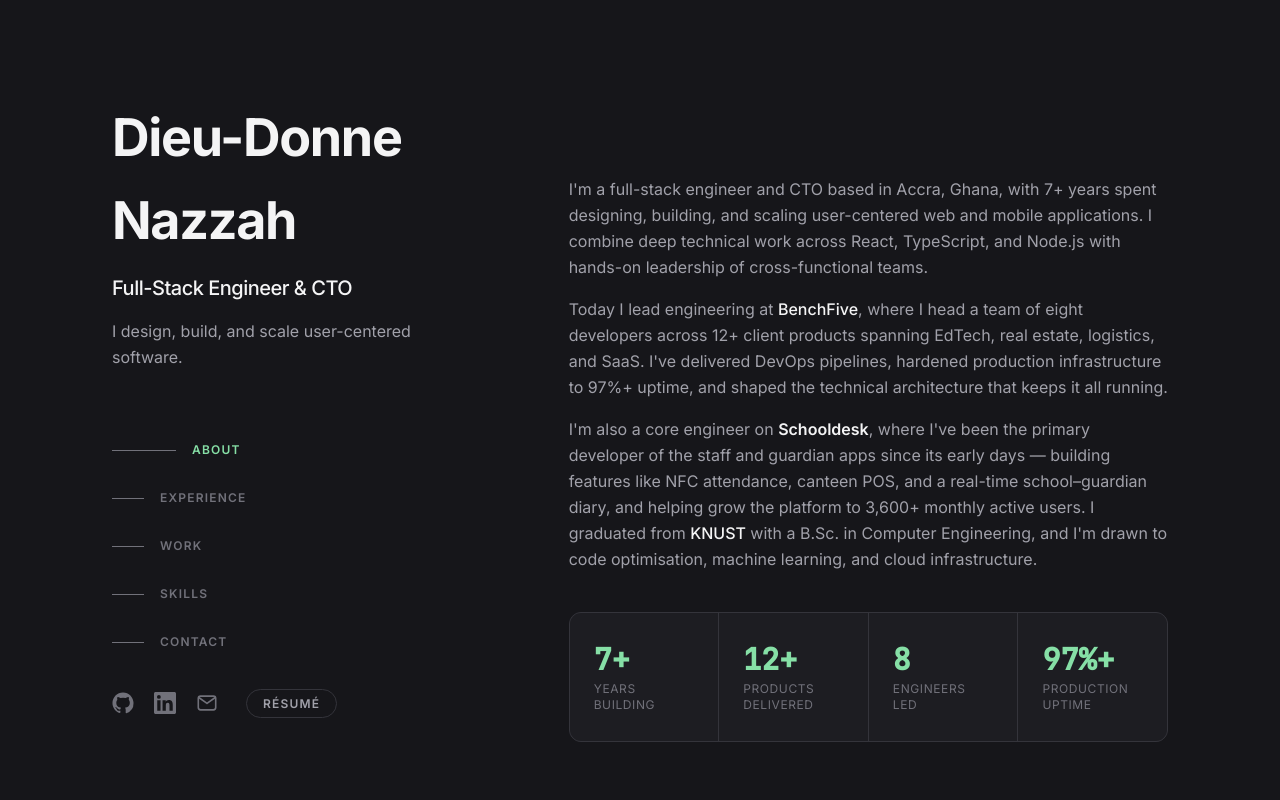
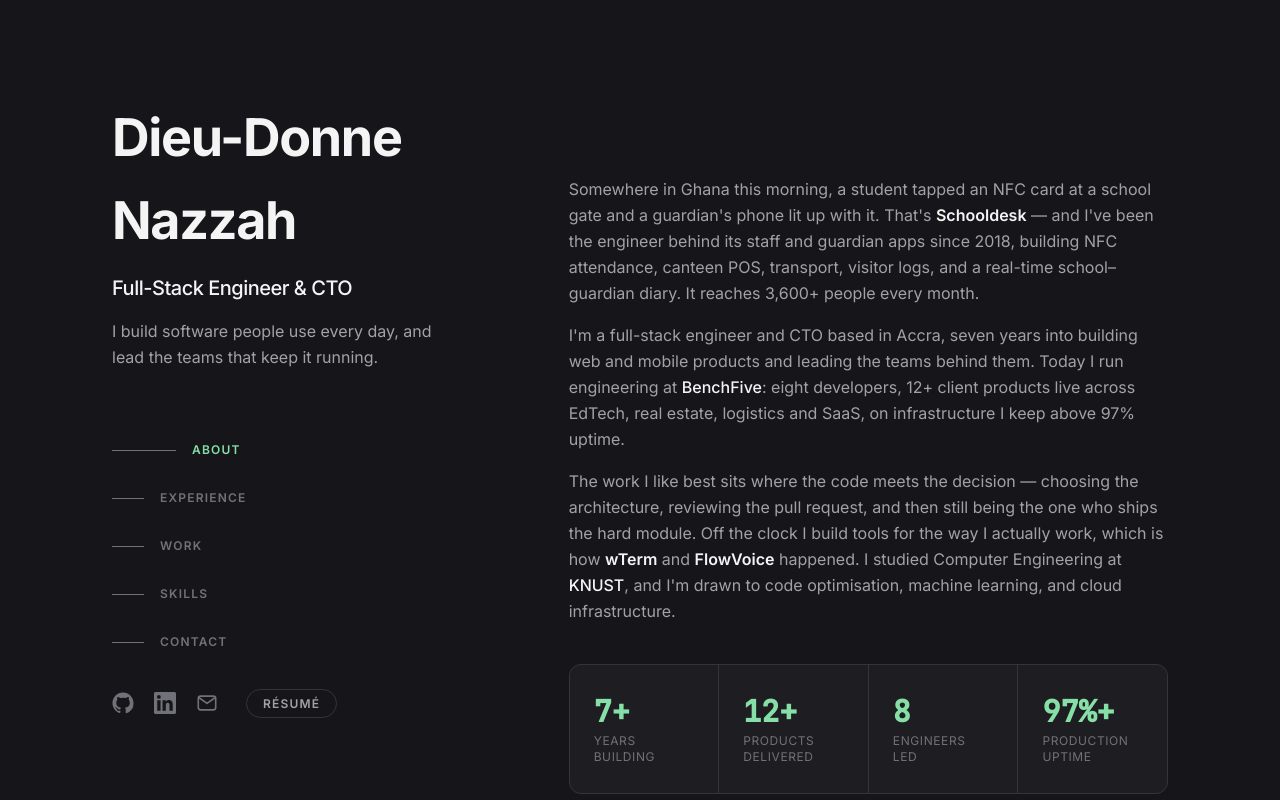
Before and after one commit to ddnazzah/ddnazzah.github.io, a React (Vite) app: page / in a window 1280 px wide. Shown: the top 800 px of the page. Built offline with nearby package versions, Linux system fonts and the light colour scheme.

Commit message:
content: sharpen intro copy, correct project names, link live projects

```diff
--- a/src/data/content.ts
+++ b/src/data/content.ts
@@ -11,7 +11,7 @@
   shortName: "DDN",
   role: "Full-Stack Engineer & CTO",
   // One-line tagline under the name in the hero.
-  tagline: "I design, build, and scale user-centered software.",
+  tagline: "I build software people use every day, and lead the teams that keep it running.",
   location: "Accra, Ghana",
   email: "dieudonnenazzah@gmail.com",
   phone: "+233 (0) 20 132 9311",
@@ -19,7 +19,7 @@
   resumeUrl: "/resume.pdf",
   // Short intro shown in the hero, beneath the role.
   intro:
-    "I'm a full-stack engineer and CTO with 7+ years designing, building, and scaling user-centered web and mobile products — pairing deep technical work across the React and Node ecosystems with hands-on leadership of cross-functional teams.",
+    "Seven years, twelve-plus products, and a few thousand people who open something I built before they've had coffee. I'm a full-stack engineer and CTO in Accra — deep in React, TypeScript and Node, and just as often in the room deciding what the team ships next.",
 };
 
 export type Social = { label: string; url: string; icon: SocialIcon };
@@ -44,22 +44,22 @@
 /* ------------------------------------------------------------------ */
 export const about = {
   paragraphs: [
-    `I'm a full-stack engineer and CTO based in Accra, Ghana, with 7+ years
-     spent designing, building, and scaling user-centered web and mobile
-     applications. I combine deep technical work across React, TypeScript, and
-     Node.js with hands-on leadership of cross-functional teams.`,
-    `Today I lead engineering at <a href="#" data-noexternal>BenchFive</a>, where
-     I head a team of eight developers across 12+ client products spanning
-     EdTech, real estate, logistics, and SaaS. I've delivered DevOps pipelines,
-     hardened production infrastructure to 97%+ uptime, and shaped the technical
-     architecture that keeps it all running.`,
-    `I'm also a core engineer on <strong>Schooldesk</strong>, where I've been the
-     primary developer of the staff and guardian apps since its early days —
-     building features like NFC attendance, canteen POS, and a real-time
-     school–guardian diary, and helping grow the platform to 3,600+ monthly active
-     users. I graduated from <a href="https://www.knust.edu.gh/">KNUST</a> with a
-     B.Sc. in Computer Engineering, and I'm drawn to code optimisation, machine
-     learning, and cloud infrastructure.`,
+    `Somewhere in Ghana this morning, a student tapped an NFC card at a school gate
+     and a guardian's phone lit up with it. That's <strong>Schooldesk</strong> — and
+     I've been the engineer behind its staff and guardian apps since 2018, building
+     NFC attendance, canteen POS, transport, visitor logs, and a real-time
+     school–guardian diary. It reaches 3,600+ people every month.`,
+    `I'm a full-stack engineer and CTO based in Accra, seven years into building web
+     and mobile products and leading the teams behind them. Today I run engineering at
+     <a href="#" data-noexternal>BenchFive</a>: eight developers, 12+ client products
+     live across EdTech, real estate, logistics and SaaS, on infrastructure I keep
+     above 97% uptime.`,
+    `The work I like best sits where the code meets the decision — choosing the
+     architecture, reviewing the pull request, and then still being the one who ships
+     the hard module. Off the clock I build tools for the way I actually work, which is
+     how <strong>wTerm</strong> and <strong>FlowVoice</strong> happened. I studied
+     Computer Engineering at <a href="https://www.knust.edu.gh/">KNUST</a>, and I'm
+     drawn to code optimisation, machine learning, and cloud infrastructure.`,
   ],
   // Optional portrait image placed in /public. Leave "" to hide it.
   photo: "",
@@ -216,33 +216,33 @@
     featured: true,
   },
   {
-    name: "Trinity",
+    name: "Kargonet",
     description:
-      "A social-impact platform and my largest single codebase to date — 537 commits and 60k+ net lines of TypeScript and React powering community engagement and giving. Built end-to-end and maintained over its first year.",
-    tech: ["React", "TypeScript", "Node.js"],
+      "A logistics platform for booking and tracking freight across Ghana — a React Native app for shippers and drivers backed by a TypeScript service layer, with payments and live status updates. 151 commits.",
+    tech: ["React Native", "TypeScript", "SQL"],
     image: "",
     github: "",
-    external: "",
+    external: "https://mykargonet.com",
     featured: true,
   },
   {
-    name: "Diffstone Real Estate",
+    name: "PropEarnly",
     description:
       "A full real-estate platform for listing, discovering, and managing properties — a React/TypeScript customer-facing app, a PHP/Laravel backend, and a dedicated marketing site, delivered over 380+ commits.",
     tech: ["React", "TypeScript", "PHP", "Laravel"],
     image: "",
     github: "",
-    external: "",
+    external: "https://propearnly.com",
     featured: true,
   },
   {
     name: "Testoria Exam Suite",
     description:
-      "An online examination and assessment suite for education and certification — an exam platform, a candidate web app, an admin console, and a Prisma/PostgreSQL backend, all in TypeScript.",
+      "An online examination and assessment suite for education and certification — an exam platform, a candidate web app, an admin console, and a Prisma/PostgreSQL backend. At 1,025 commits it's my largest single codebase.",
     tech: ["React", "TypeScript", "NestJS", "Prisma", "PostgreSQL"],
     image: "",
     github: "",
-    external: "",
+    external: "https://testoria.benchfive.org",
     featured: true,
   },
 ];
@@ -285,18 +285,21 @@
     title: "Testoria",
     madeAt: "BenchFive",
     builtWith: ["React", "TypeScript", "NestJS", "Prisma", "PostgreSQL"],
+    link: "https://testoria.benchfive.org",
   },
   {
     year: "2025",
-    title: "Nextchange",
+    title: "NextChange",
     madeAt: "BenchFive",
     builtWith: ["React", "TypeScript", "SQL"],
+    link: "https://nextchange.com",
   },
   {
     year: "2025",
     title: "Kargonet",
     madeAt: "BenchFive",
     builtWith: ["React Native", "TypeScript", "SQL"],
+    link: "https://mykargonet.com",
   },
   {
     year: "2025",
@@ -315,12 +318,14 @@
     title: "Workspace Global",
     madeAt: "BenchFive",
     builtWith: ["TypeScript", "PHP", "React"],
+    link: "https://workspaceglobal.com",
   },
   {
     year: "2024",
-    title: "Diffstone Real Estate",
+    title: "PropEarnly",
     madeAt: "BenchFive",
     builtWith: ["React", "TypeScript", "PHP", "Laravel"],
+    link: "https://propearnly.com",
   },
   {
     year: "2024",
@@ -372,7 +377,7 @@
   },
   {
     year: "2021",
-    title: "Trinity",
+    title: "MyShabo",
     madeAt: "MyShabo",
     builtWith: ["React", "TypeScript", "Node.js"],
   },
```
